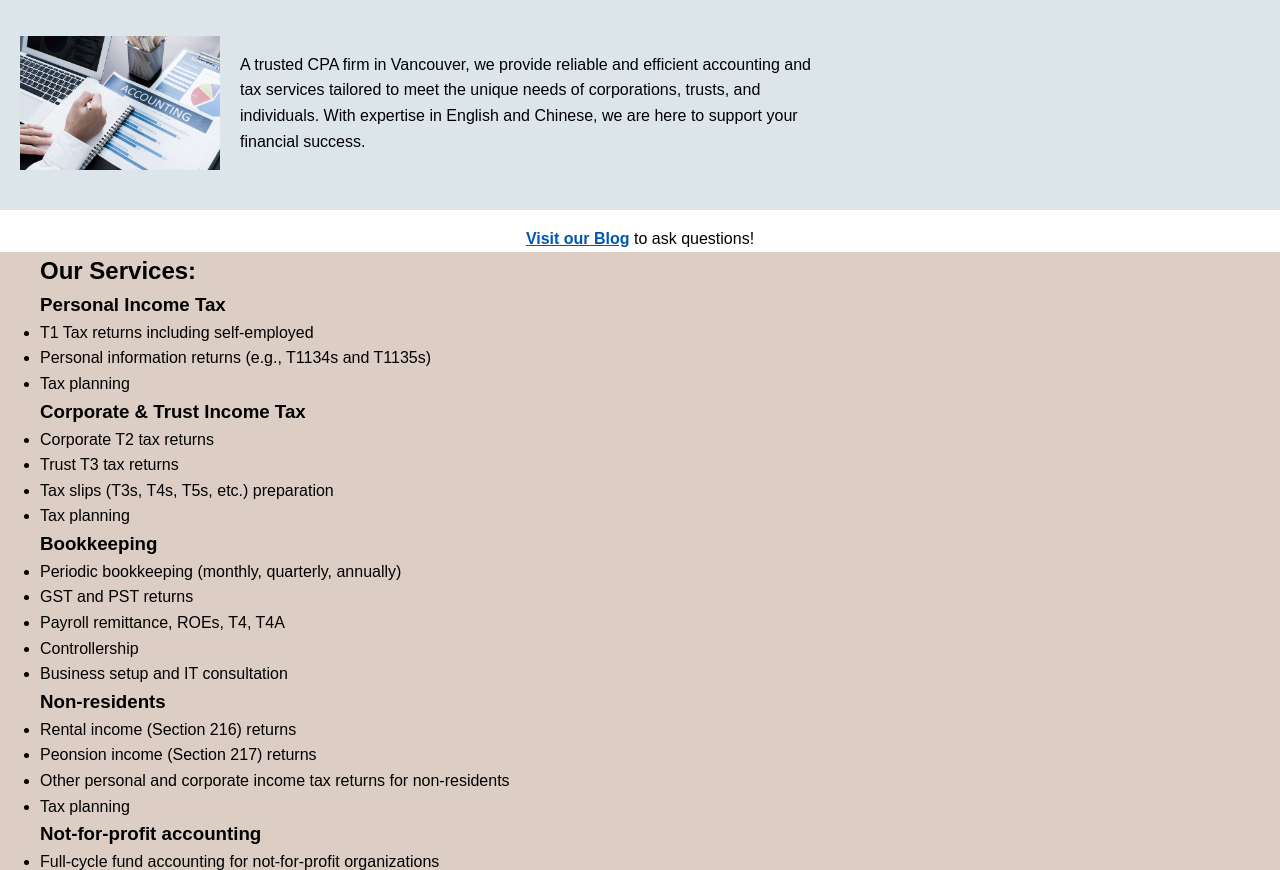
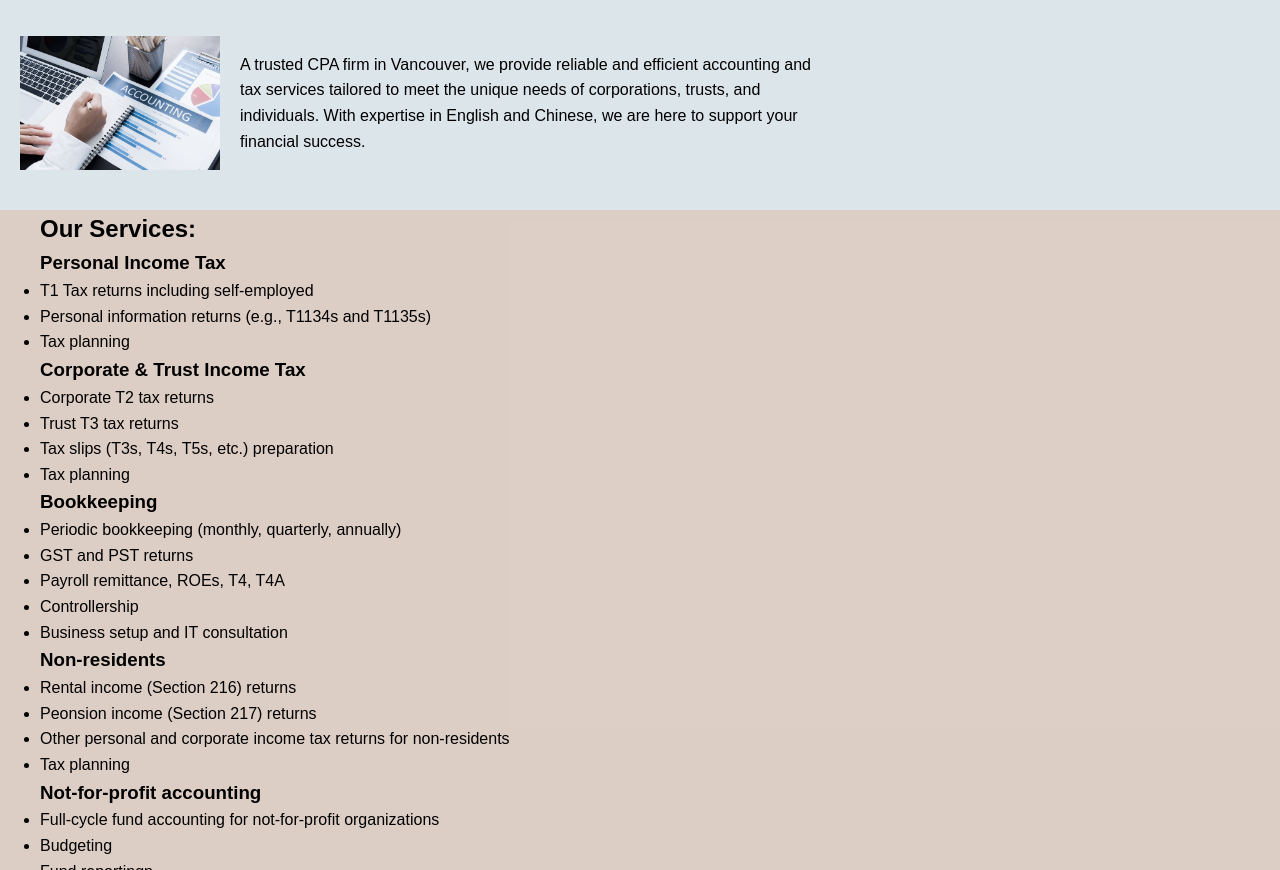
Before and after one commit to Martin60486/EXP, a Jekyll site: the page built from index.md, in a window 1280 px wide and 900 px high, scrolled down 514 px, cut to the strip 30-900 px from the top of the window. Built offline with Jekyll 4.4.1, drawn with Linux system fonts in a browser that asks for light colours.

Commit message:
successfully moved blog link to scripts-blog.js

```diff
--- a/index.md
+++ b/index.md
@@ -12,9 +12,6 @@
         </p>
     </div>
 </section>
-<p style="text-align: center; margin-top: 1em;">
-    <a href="{{ "/blog.html" | relative_url }}" style="font-weight: bold; color: #0056b3;">Visit our Blog</a> to ask questions!
-</p>
 
 <!-- about section has only one direct child: <div>, flex is not necessary-->
 <!-- <div> has two children: img and <p>; class .about-content-> flex align them horizontally-->
@@ -65,9 +62,7 @@
 <!-- Link to the external JavaScript file -->
 
 <section id="contact-container"></section>
-<p style="text-align: center; margin-top: 1em;">
-    <a href="{{ "/blog.html" | relative_url }}" style="font-weight: bold; color: #0056b3;">Visit our Blog</a> to ask questions!
-</p>
+
 <script src="{{ '/scripts-index.js' | relative_url }}"></script>
 <!--<section> has two children: <img> and <div>; .contact->flex align the two children side by side-->
 <!--<div> has four children <h2> and three <p> -->
--- a/scripts-index.js
+++ b/scripts-index.js
@@ -10,12 +10,16 @@
                     <h2>Contact us:</h2>
                 </div>
                 <div class="contact-info">
-                    <p>
+                    <p style="margin-bottom: 0;">
                         Email: <a href="mailto:info@expaccounting.ca" class="email-link">info@expaccounting.ca</a><br>
                         Phone: 604-838-9028; 778-918-8898<br>
                         Feel free to reach out via email or telephone for any inquiries!
                     </p>
+                    <p style="margin-top: 0;">
+                        <a href="./blog.html" style="font-weight: bold; color: #0056b3;">Visit our Blog</a> to ask questions!
+                    </p>
                 </div>
+
             </div>
         `;
     } else {
@@ -26,10 +30,13 @@
                 </div>
                 <div class="contact-info">
                     <h2>Contact us:</h2>
-                    <p>
+                    <p style="margin-bottom: 0;">
                         Email: <a href="mailto:info@expaccounting.ca" class="email-link">info@expaccounting.ca</a><br>
                         Phone: 604-838-9028; 778-918-8898<br>
                         Feel free to reach out via email or telephone for any inquiries!
+                    </p>
+                    <p style="margin-top: 0;">
+                        <a href="./blog.html" style="font-weight: bold; color: #0056b3;">Visit our Blog</a> to ask questions!
                     </p>
                 </div>
             </div>
```
